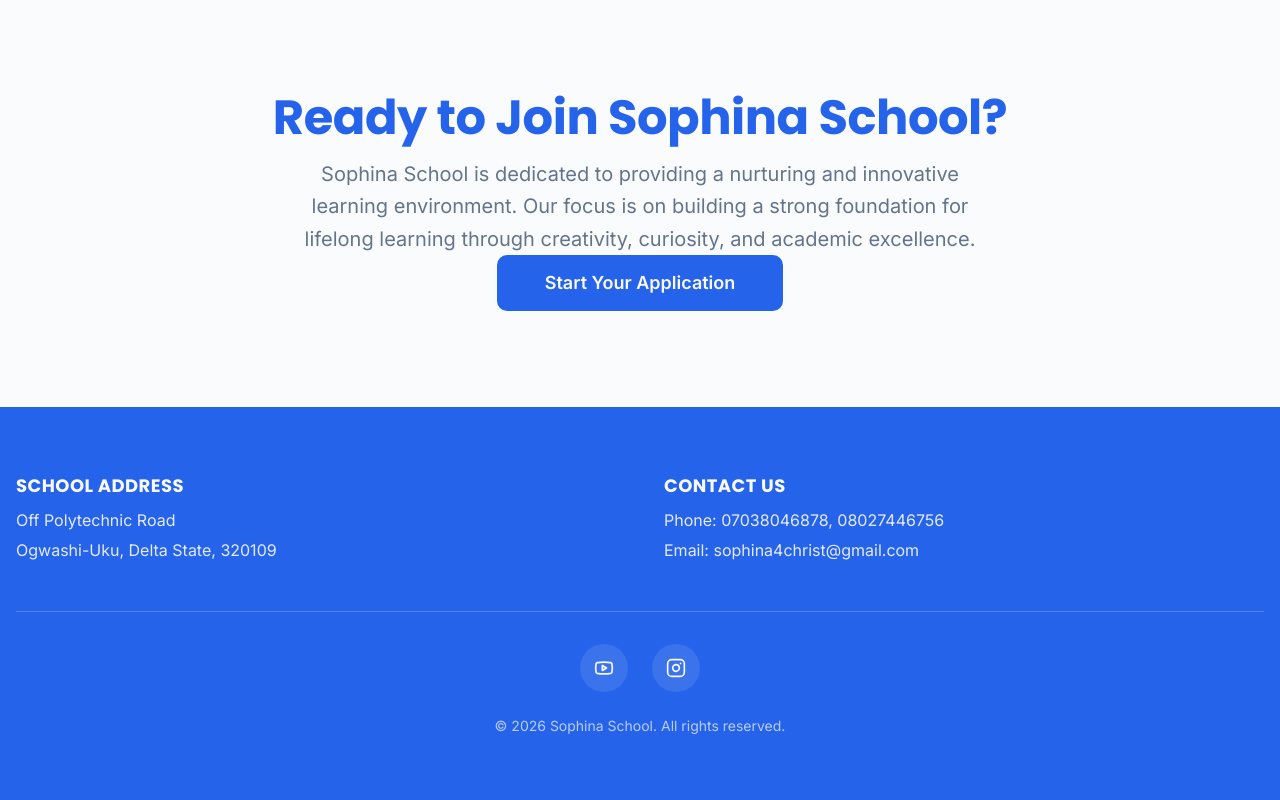
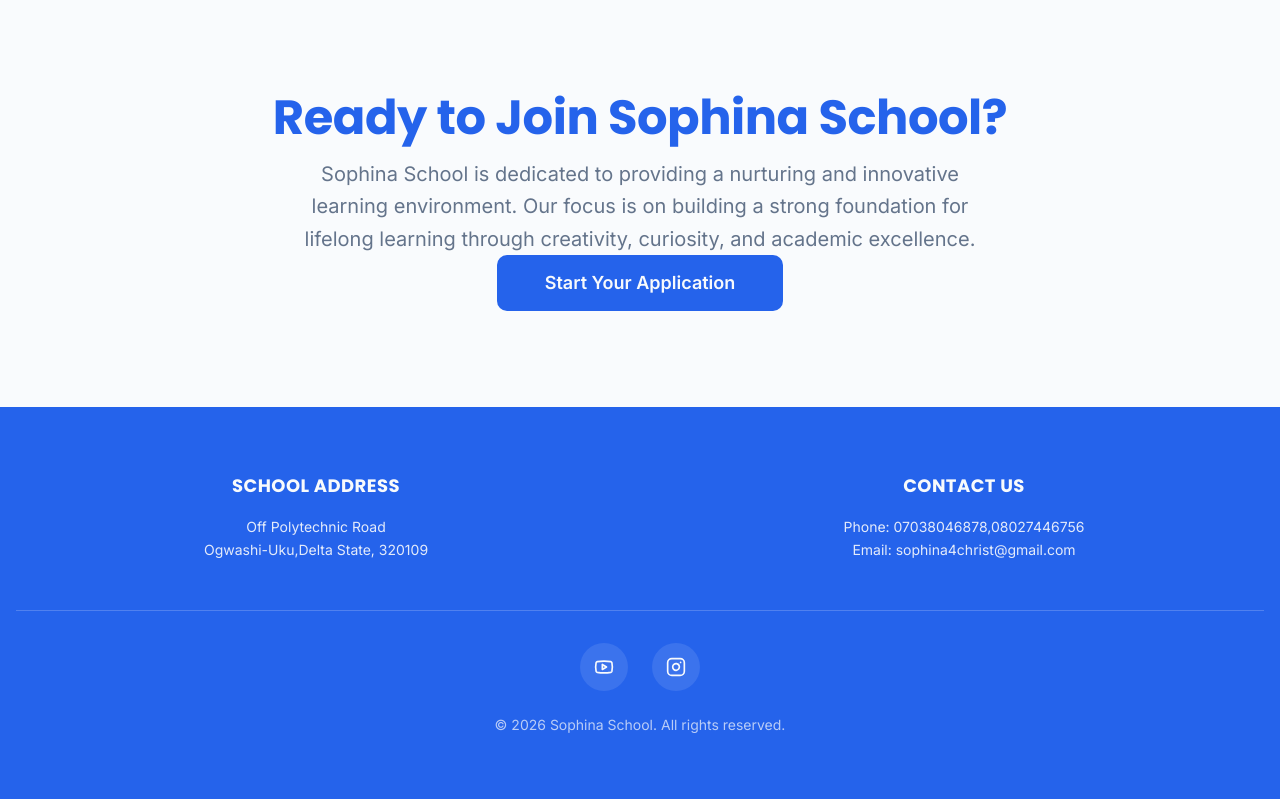
Before and after one commit to enweazudaniel/sophinanew, a Next.js app: page / in a window 1280 px wide. Shown: the part 3701-4501 px from the top of the page. Built offline with nearby package versions, Linux system fonts and the light colour scheme.

Commit message:
feat: restyle and reformat footer content layout
Co-authored-by: enweazudaniel <29769483+enweazudaniel@users.noreply.github.com>

```diff
--- a/components/site-footer.tsx
+++ b/components/site-footer.tsx
@@ -4,20 +4,22 @@ export function SiteFooter() {
   return (
     <footer className="bg-primary text-primary-foreground border-t border-primary/10 py-16">
       <div className="container mx-auto px-4">
-        <div className="grid md:grid-cols-2 gap-12 mb-12">
-          <div className="space-y-2">
-            <h3 className="font-bold text-lg tracking-wide">SCHOOL ADDRESS</h3>
-            <div className="text-primary-foreground/90 text-sm leading-relaxed space-y-1">
-              <p>Off Polytechnic Road</p>
-              <p>Ogwashi-Uku, Delta State, 320109</p>
-            </div>
+        <div className="grid md:grid-cols-2 gap-12 mb-12 text-center md:text-center">
+          <div>
+            <h3 className="font-bold text-lg tracking-wide mb-4">SCHOOL ADDRESS</h3>
+            <p className="text-primary-foreground/90 text-sm leading-relaxed">
+              Off Polytechnic Road
+              <br />
+              Ogwashi-Uku,Delta State, 320109
+            </p>
           </div>
-          <div className="space-y-2">
-            <h3 className="font-bold text-lg tracking-wide">CONTACT US</h3>
-            <div className="text-primary-foreground/90 text-sm leading-relaxed space-y-1">
-              <p>Phone: 07038046878, 08027446756</p>
-              <p>Email: sophina4christ@gmail.com</p>
-            </div>
+          <div>
+            <h3 className="font-bold text-lg tracking-wide mb-4">CONTACT US</h3>
+            <p className="text-primary-foreground/90 text-sm leading-relaxed">
+              Phone: 07038046878,08027446756
+              <br />
+              Email: sophina4christ@gmail.com
+            </p>
           </div>
         </div>
 
```
